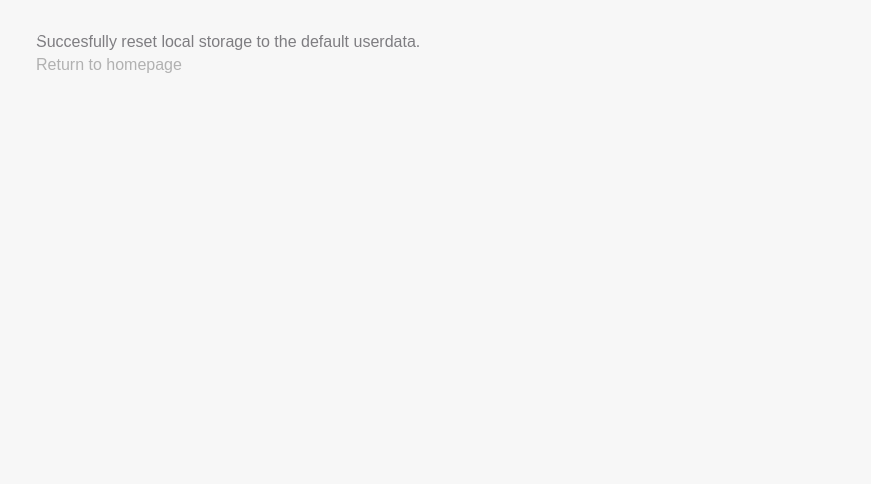
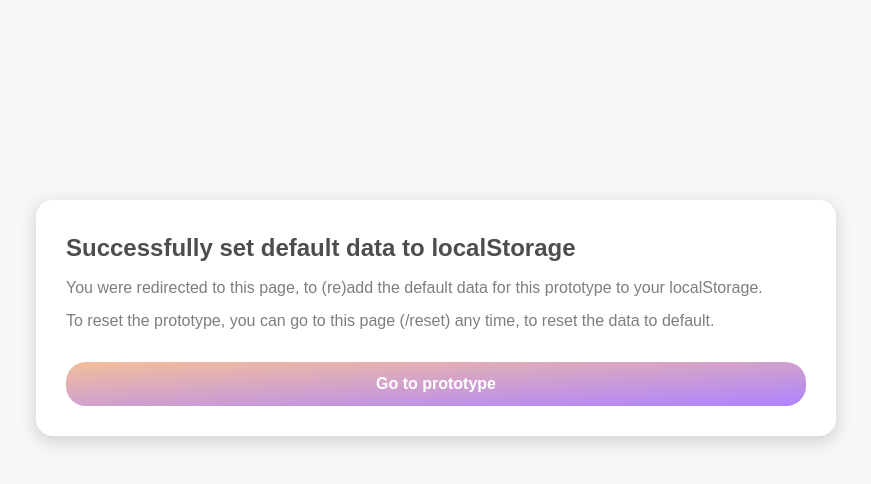
Before and after one commit to KarinMeijvogel/fe-assessment-2, a website: page reset.html in a window 1280 px wide. Shown: the whole page, without its empty margins (204-1075 px from the left). Drawn offline with Linux system fonts and the light colour scheme; a web font is replaced by a local one.

Commit message:
:lipstick: Explanation and styling on the reset page

```diff
--- a/reset.html
+++ b/reset.html
@@ -3,17 +3,17 @@
 <head>
     <meta charset="UTF-8">
     <meta name="viewport" content="width=device-width, initial-scale=1.0">
-    <link rel="stylesheet" href="styles/browsepage.css">
-
-    <link href="https://fonts.googleapis.com/css?family=Sansita:400,400i,700,700i,800,800i,900,900i&display=swap" rel="stylesheet">
+    <link rel="stylesheet" href="styles/reset.css">
     <link href="https://fonts.googleapis.com/css?family=Roboto:100,100i,300,300i,400,400i,500,500i,700,700i,900,900i&display=swap" rel="stylesheet">
 
     <title>Find new people</title>
 </head>
 <body>
     <main>
-        <p>Succesfully reset local storage to the default userdata.</p>
-        <a href="index.html">Return to homepage</a>
+        <h1>Successfully set default data to localStorage</h1>
+        <p>You were redirected to this page, to (re)add the default data for this prototype to your localStorage. </p>
+        <p>To reset the prototype, you can go to this page (/reset) any time, to reset the data to default.</p>
+        <a href="index.html">Go to prototype</a>
     </main>
 
     <script src="scripts/reset.js"></script>
--- /dev/null
+++ b/styles/reset.css
@@ -0,0 +1,47 @@
+@import "general.css";
+
+/* header with page title */
+header {
+    padding: 0 0 0 30px;
+    padding-top: 30px;
+}
+
+/* main: list with chats (liked people) */
+main {
+    padding: 30px;
+    margin-top: 20px;
+}
+
+h1 {
+    line-height: 1.5em;
+}
+
+p {
+    margin-top: 10px;
+}
+
+a, a:active, a:hover, a:visited {
+    display: block;
+    margin-top: 30px;
+    padding: 10px 20px;
+    text-align: center;
+    font-weight: 600;
+    color: #FFF;
+    border-radius: 20px;
+    background-image: linear-gradient(to bottom right, rgb(243, 190, 155), rgb(174, 131, 255))
+}
+
+
+/* -------------------------------- desktop -------------------------------- */
+@media only screen and (min-width: 800px) {
+    main {
+        padding: 30px;
+        max-width: 800px;
+        width: 80%;
+        margin: 200px auto;
+        border-radius: 15px;
+        background-color: #FFFFFF;
+        border-radius: 17px;
+        box-shadow: 0 5px 15px 2px #d6d6d6;
+    }
+}
```
